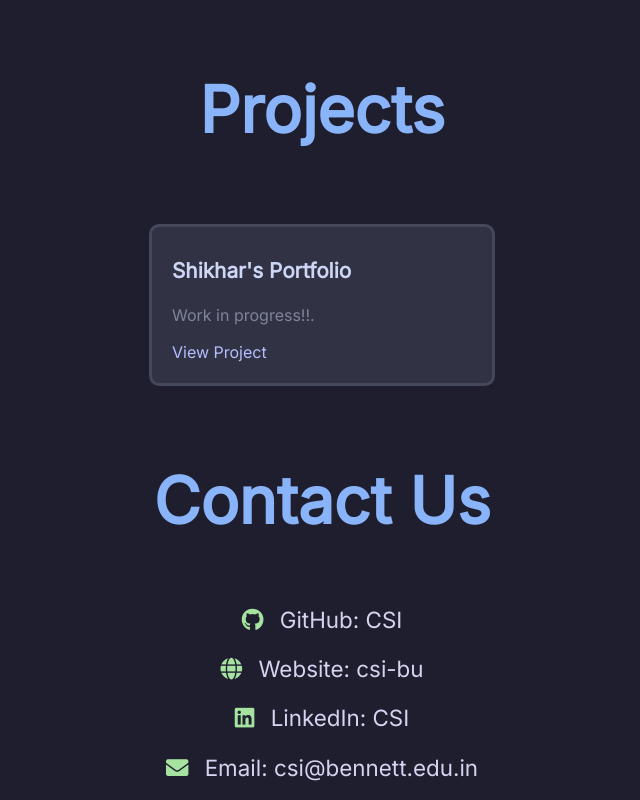
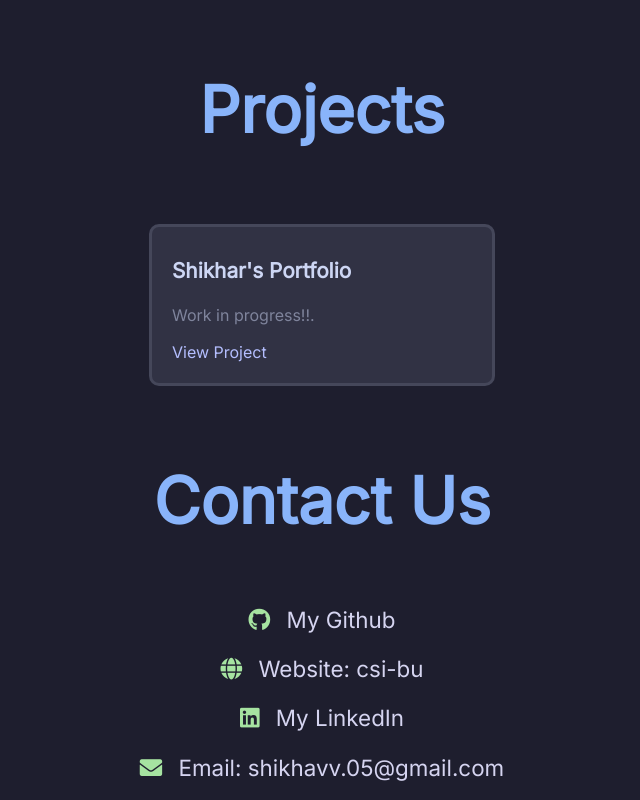
Before and after one commit to shikkoustic/shikhar_repo1.github.io, a plain HTML site: page index.html in a window 1280 px wide. Shown: the part 1819-2619 px from the top of the page, without its empty margins (318-958 px from the left). Drawn offline with Linux system fonts and the light colour scheme.

Commit message:
Update2.1.html

```diff
--- a/index.html
+++ b/index.html
@@ -114,7 +114,7 @@
           style="color: #d5d4f0; text-decoration: none"
         >
           <!-- This is because the GitHub repository contains the project's source code. -->
-          <comment>GitHub: CSI</comment>
+          <comment>My Github</comment>
         </a>
       </p>
 
@@ -140,7 +140,7 @@
           rel="noopener noreferrer"
           style="color: #d5d4f0; text-decoration: none"
         >
-          <comment>LinkedIn: CSI</comment>
+          <comment>My LinkedIn</comment>
         </a>
       </p>
 
@@ -150,7 +150,7 @@
           href="mailto:shikhavv.05@gmail.com"
           style="color: #d5d4f0; text-decoration: none"
         >
-          <comment>Email: csi@bennett.edu.in</comment>
+          <comment>Email: shikhavv.05@gmail.com</comment>
         </a>
       </p>
     </section>
```
